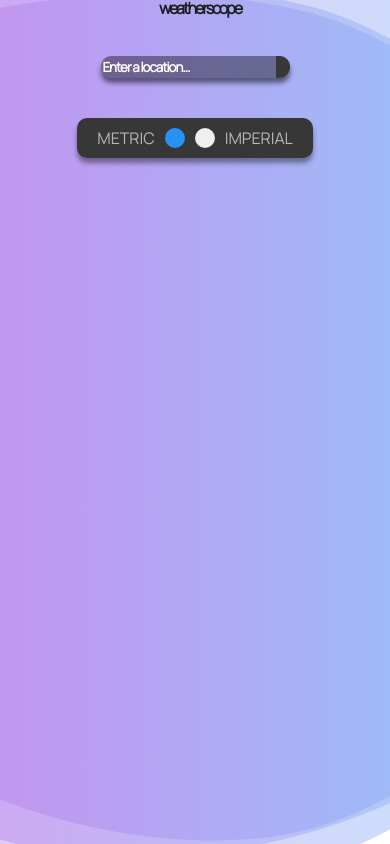
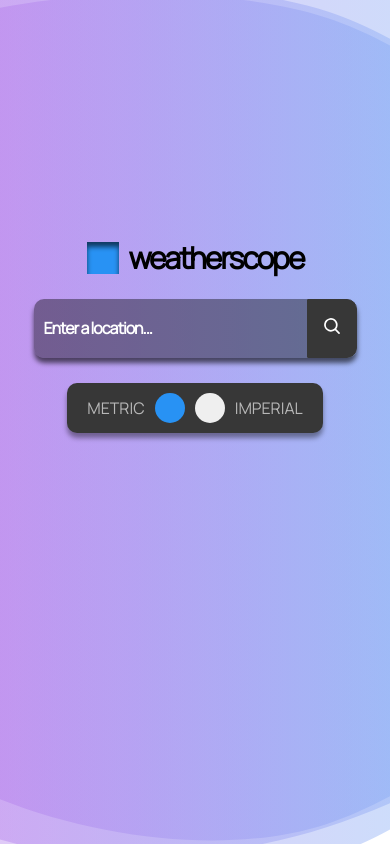
Before and after one commit to j-mcQueen/weatherscape, a React (Create React App) app: page / in a window 390 px wide. Built offline with nearby package versions, Linux system fonts and the light colour scheme; the HTML template or start-up script is replaced by a standard one.

Commit message:
Responsive styling update

```diff
--- a/src/App.css
+++ b/src/App.css
@@ -10,25 +10,48 @@
 }
 
 :root {
-    --base: #0F0B3E;
+    --white: white;
+    --dark: #373737;
     --alt: #2892F4;
     --trim: rgba(118, 118, 118, 0.5);
-    --off: rgb(246, 245, 245);
+    --shadow: rgba(0, 0, 0, 0.4);
     --font: "Manrope";
+    --gap: 25px;
     font-family: var(--font);
+    min-width: 300px;
+    overflow-x: hidden;
+}
+
+body {
+    overflow-x: hidden;
     background-image: url(./assets/Foam-100s-1692px.svg);
     background-size: cover;
     background-repeat: no-repeat;
     background-position: center;
-    min-width: 300px;
     height: 100vh;
-    overflow-x: hidden;
+}
+
+.App {
+    display: flex;
+    flex-direction: column;
+    justify-content: center;
+    align-items: center;
+    gap: var(--gap);
 }
 
 header {
     display: flex;
-    justify-content: space-around;
+    flex-direction: column;
     align-items: center;
+    gap: var(--gap);
+    width: 100%;
+}
+
+main {
+    display: flex;
+    flex-direction: column;
+    gap: var(--gap);
+    width: 100%;
 }
 
 input {
@@ -42,14 +65,13 @@ button {
     border: none;
 }
 
-main {
-    font-size: 20px;
-    font-weight: bold;
-}
-
 @media only screen and (min-width: 1081px) {
     header {
-        padding: 0 0 40px 0;
+        margin-top: var(--gap);
+    }
+
+    main {
+        margin-bottom: var(--gap);
     }
 
     button:hover {
@@ -58,9 +80,17 @@ main {
 }
 
 @media only screen and (min-width: 768px) and (max-width: 1080px) {
-
+    header {
+        margin-top: 5%;
+    }
 }
 
 @media only screen and (max-width: 767px) {
+    header {
+        margin-top: 5%;
+    }
 
+    main {
+        margin-bottom: 5%;
+    }
 }
--- a/src/components/header/Header.js
+++ b/src/components/header/Header.js
@@ -5,7 +5,9 @@ import Toggle from "./Toggle";
 
 export default function Header({...props}) {
     return (
-        <header>
+        <header
+            style={!props.data ? { position: "absolute", top: "calc(50% - 200px)"} : null}
+        >
             <Logo/>
             <Search
                 data={props.data}
--- a/src/components/header/Search.js
+++ b/src/components/header/Search.js
@@ -56,12 +56,10 @@ export default function Search({...props}) {
             const url = `https://api.weatherapi.com/v1/forecast.json?key=${process.env.REACT_APP_WEATHER_API_KEY}&q=${entry}&days=3`;
             const response = await fetch(url, {mode: "cors"});
             const result = await response.json();
-            console.log(result);
             const extracted = extractCurrentData(result);
-            console.log(extracted);
             return Promise.resolve(extracted);
         } catch(error) {
-            alert(error);
+            console.log(error);
         }
     }
 
--- a/src/components/header/header.css
+++ b/src/components/header/header.css
@@ -1,9 +1,3 @@
-header {
-    display: flex;
-    flex-direction: column;
-    gap: 40px;
-}
-
 /* Logo component */
 
 .logo-container {
@@ -15,30 +9,31 @@ header {
 .logo-box {
     display: block;
     background-color: var(--alt);
-    box-shadow: 0 5px 5px 0 rgba(0, 0, 0, 0.4);
+    box-shadow: 0 5px 5px 0 rgba(0, 0, 0, 0.6) inset;
 }
 
 .logo-name {
     font-weight: bolder;
     letter-spacing: -2px;
-    color: rgb(31, 31, 31);
 }
 
-/* form */
+/* Form */
 
 form {
     display: flex;
     border-radius: 10px;
-    box-shadow: 0 5px 5px 0 rgba(0, 0, 0, 0.5);
+    box-shadow: 0 5px 5px 0 rgba(0, 0, 0, 0.6);
 }
 
 input[type="search"] {
     appearance: none;
     border: none;
-    color: white;
-    background-color: rgba(0, 0, 0, 0.4);
+    font-size: 16px;
+    color: var(--white);
+    background-color: var(--shadow);
     border-radius: 10px 0 0 10px;
     letter-spacing: -1px;
+    padding-left: 10px;
 }
 
 input[type="search"]:focus {
@@ -47,17 +42,23 @@ input[type="search"]:focus {
 }
 
 input[type="search"]::placeholder {
-    color: white;
+    color: var(--white);
     opacity: 1;
 }
 
 /* icon */
 
 .search-icon {
-    background-color: #373737;
-    fill: white;
-    border: 1px solid #373737;
+    background-color: var(--dark);
+    fill: var(--white);
+    border: 1px solid var(--dark);
     border-radius: 0 10px 10px 0;
+    padding: 10px 15px;
+}
+
+.search-icon svg {
+    width: 18px;
+    height: 18px;
 }
 
 .search-icon:focus {
@@ -69,10 +70,11 @@ input[type="search"]::placeholder {
 
 .toggle-container {
     display: flex;
+    justify-content: center;
     align-items: center;
     color: #B8B8B8;
-    background-color: #373737;
-    box-shadow: 0 5px 5px 0 rgba(0, 0, 0, 0.4);
+    background-color: var(--dark);
+    box-shadow: 0 5px 5px 0 var(--shadow);
     border-radius: 10px;
     padding: 10px 20px;
     gap: 10px;
@@ -85,8 +87,6 @@ input[type="search"]::placeholder {
 }
 
 .toggle-btns button {
-    width: 20px;
-    height: 20px;
     transition: 0.5s ease;
     border-radius: 25px;
 }
@@ -96,6 +96,54 @@ input[type="search"]::placeholder {
 }
 
 @media only screen and (min-width: 1081px) {
+    .logo-box {
+        width: 32px;
+        height: 32px;
+    }
+
+    .logo-name {
+        font-size: 30px;
+    }
+
+    /* Form */
+
+    input[type="search"] {
+        min-width: 300px;
+    }
+
+    /* Buttons */
+
+    .toggle-btns button {
+        width: 20px;
+        height: 20px;
+    }
+}
+
+@media only screen and (min-width: 768px) and (max-width: 1080px) {
+    .logo-name {
+        font-size: 5vw;
+    }
+
+    .logo-box {
+        width: 32px;
+        height: 32px;
+    }
+
+    /* Form */
+
+    input[type="search"] {
+        min-width: 40vw;
+        max-width: 50vw;
+        min-height: 5vh;
+    }
+
+    .toggle-btns button {
+        width: 25px;
+        height: 25px;
+    }
+}
+
+@media only screen and (max-width: 767px) {
     .logo-name {
         font-size: 30px;
     }
@@ -105,26 +153,16 @@ input[type="search"]::placeholder {
         height: 32px;
     }
 
+    /* Form */
+
     input[type="search"] {
-        font-size: 16px;
-        min-width: 300px;
-        padding-left: 10px;
+        min-width: 70vw;
+        max-width: 80vw;
+        min-height: 7vh;
     }
 
-    .search-icon {
-        padding: 10px 15px;
-    }
-
-    .search-icon svg {
-        width: 18px;
-        height: 18px;
+    .toggle-btns button {
+        width: 30px;
+        height: 30px;
     }
 }
-
-@media only screen and (min-width: 768px) and (max-width: 1080px) {
-
-}
-
-@media only screen and (max-width: 767px) {
-
-}
--- a/src/components/main/main.css
+++ b/src/components/main/main.css
@@ -5,15 +5,11 @@
     justify-content: center;
 }
 
-.day-container {
-    display: flex;
-}
-
 .day {
     min-width: clamp(300px, 350px, 400px);
-    color: white;
-    background-color: rgba(0, 0, 0, 0.4);
-    box-shadow: 0 5px 5px 0 rgba(0, 0, 0, 0.4);
+    color: var(--white);
+    background-color: var(--shadow);
+    box-shadow: 0 5px 5px 0 var(--shadow);
     border-radius: 10px;
 }
 
@@ -45,7 +41,7 @@
 .weather-props {
     display: flex;
     justify-content: space-evenly;
-    background-color: #373737;
+    background-color: var(--dark);
     border-radius: 0 0 10px 10px;
     padding: 10px 0;
 }
@@ -53,7 +49,6 @@
 .properties {
     display: flex;
     justify-content: center;
-    margin-top: 2%;
 }
 
 .prop-container {
@@ -61,19 +56,20 @@
     grid-template-columns: repeat(auto-fit, minmax(100px, 1fr));
     justify-content: space-evenly;
     align-items: center;
-    gap: 10px;
-    background-color: #373737;
+    gap: var(--gap);
+    background-color: var(--dark);
     color: white;
-    box-shadow: 0 5px 5px 0 rgba(0, 0, 0, 0.4);
+    box-shadow: 0 5px 5px 0 var(--shadow);
     border-radius: 10px;
     padding: 15px 30px;
-    width: 50vw;
+    max-width: 50vw;
 }
 
 .prop {
     display: flex;
     flex-direction: column;
     align-items: center;
+    justify-content: flex-start;
     gap: 10px;
 }
 
@@ -84,7 +80,10 @@
 
 .prop-val {
     font-weight: 300;
-    align-self: center;
+}
+
+.prop-val > p {
+    text-align: center;
 }
 
 .prop-icon > img {
@@ -96,12 +95,11 @@
 .cycle {
     display: flex;
     justify-content: center;
-    margin-top: 2%;
 }
 
 .cycle-container {
-    background-color: #373737;
-    box-shadow: 0 5px 5px 0 rgba(0, 0, 0, 0.4);
+    background-color: var(--dark);
+    box-shadow: 0 5px 5px 0 var(--shadow);
     border-radius: 10px;
     padding: 10px 20px;
 }
@@ -112,28 +110,39 @@
 }
 
 .cycle-btns button {
-    width: 20px;
-    height: 20px;
     border-radius: 25px;
     transition: 0.2s ease-in;
 }
 
 .cycle-btns button.active {
-    background-color: #2892F4;
+    background-color: var(--alt);
 }
 
 @media only screen and (min-width: 1081px) {
-
+    .cycle-btns button {
+        width: 20px;
+        height: 20px;
+    }
 }
 
 @media only screen and (min-width: 768px) and (max-width: 1080px) {
     .prop-container {
-        width: 60vw;
+        max-width: 90vw;
+    }
+
+    .cycle-btns button {
+        width: 25px;
+        height: 25px;
     }
 }
 
 @media only screen and (max-width: 767px) {
     .prop-container {
-        width: 80vw;
+        max-width: 90vw;
+    }
+
+    .cycle-btns button {
+        width: 30px;
+        height: 30px;
     }
 }
```
